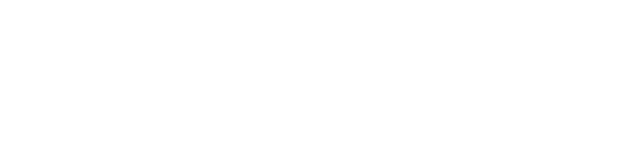
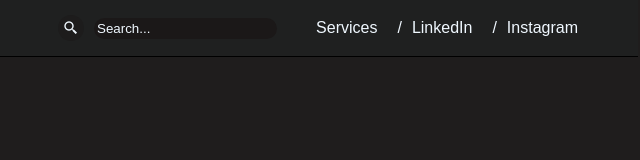
Before and after one commit to soheiljam/portfolia2, a plain HTML site: page index.html in a window 1280 px wide. Shown: the whole page, without its empty margins (322-962 px from the left). Drawn offline with nearby package versions, Linux system fonts and the light colour scheme.

Commit message:
Create & Fixed Navigation

```diff
--- a/index.html
+++ b/index.html
@@ -1,11 +1,37 @@
 <!DOCTYPE html>
 <html lang="en">
+
 <head>
     <meta charset="UTF-8">
     <meta name="viewport" content="width=device-width, initial-scale=1.0">
     <title>Document</title>
+    <link rel="stylesheet" href="./index.css">
+    <link href='https://unpkg.com/boxicons@2.1.4/css/boxicons.min.css' rel='stylesheet'>
 </head>
+
 <body>
+    <nav>
+        <div class="searchs">
+            <i class='bx bx-search-alt-2'></i>
+            <input type="text" placeholder="Search...">
+        </div>
 
+        <div class="links">
+            <ul>
+                <li>
+                    <a href="">Services</a>
+                </li>
+                <li class="separator">/</li>
+                <li>
+                    <a href="">LinkedIn</a>
+                </li>
+                <li class="separator">/</li>
+                <li>
+                    <a href="">Instagram</a>
+                </li>
+            </ul>
+        </div>
+    </nav>
 </body>
+
 </html>
--- /dev/null
+++ b/index.scss
@@ -0,0 +1,71 @@
+* {
+    padding: 0;
+    margin: 0;
+    box-sizing: border-box;
+}
+
+body {
+    background-color: rgb(31, 29, 29);
+    font-family: Arial, sans-serif;
+}
+
+nav {
+    background-color: rgb(31, 32, 32);
+    display: flex;
+    justify-content: space-between;
+    padding: 15px 60px;
+    width: 50%;
+    align-items: center;
+    margin: 0 auto;
+    border-bottom: 1px solid black;
+
+    ul {
+        display: flex;
+        list-style: none;
+        align-items: center;
+
+        li {
+            display: flex;
+            align-items: center;
+            color: aliceblue;
+
+            &:not(:last-child) {
+                margin-right: 10px;
+            }
+
+            &.separator {
+                margin: 0 10px;
+            }
+
+            a {
+                text-decoration: none;
+                color: aliceblue;
+            }
+        }
+    }
+
+    .searchs {
+        display: flex;
+        align-items: center;
+
+        i {
+            background-color: rgb(29, 28, 28);
+            color: aliceblue;
+            border-radius: 20px;
+            padding: 5px;
+            margin-right: 10px;
+        }
+
+        input {
+            background-color: rgb(27, 24, 24);
+            border: none;
+            padding: 3px;
+            border-radius: 20px;
+            color: aliceblue;
+
+            &::placeholder {
+                color: aliceblue;
+            }
+        }
+    }
+}
```
Also changed, not shown: index.css (added), 1 other file.
